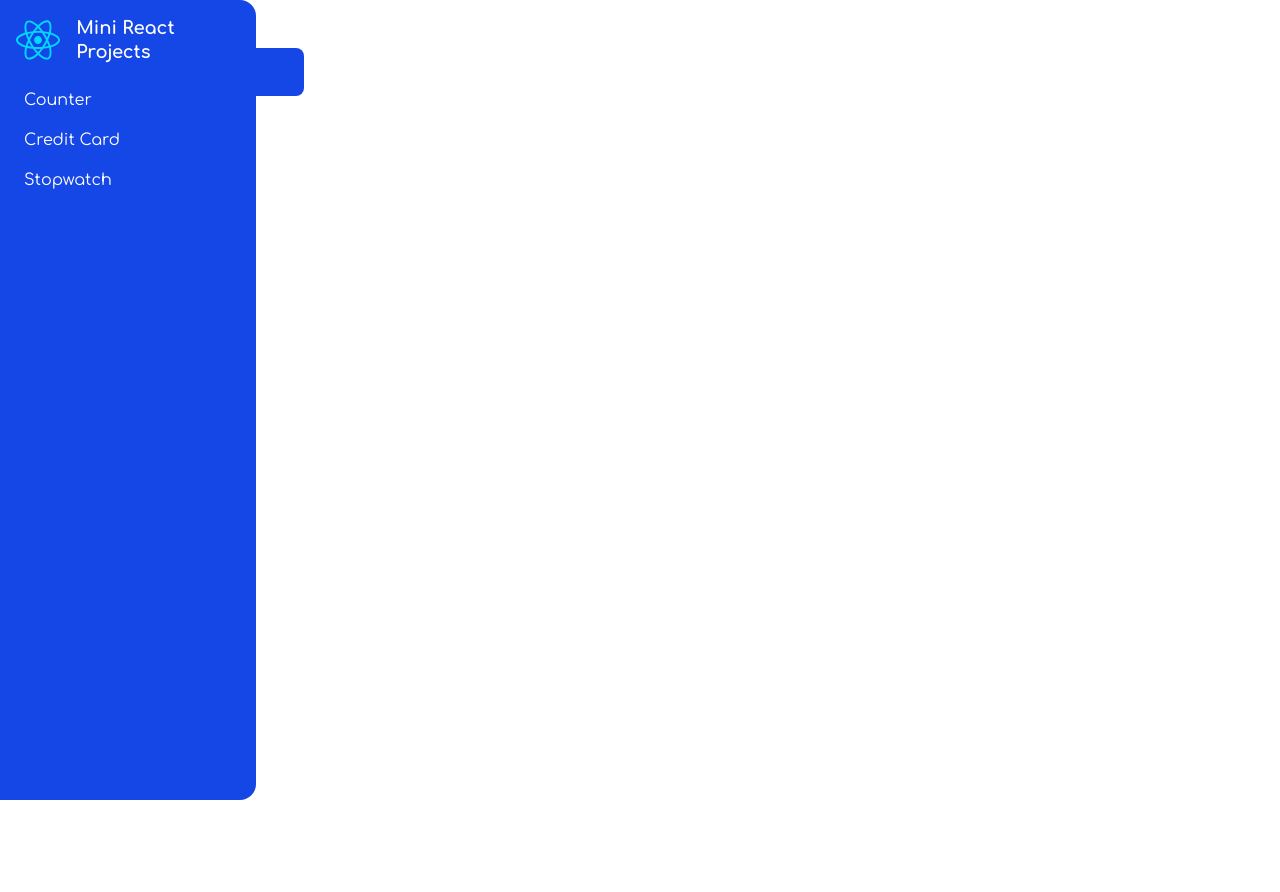
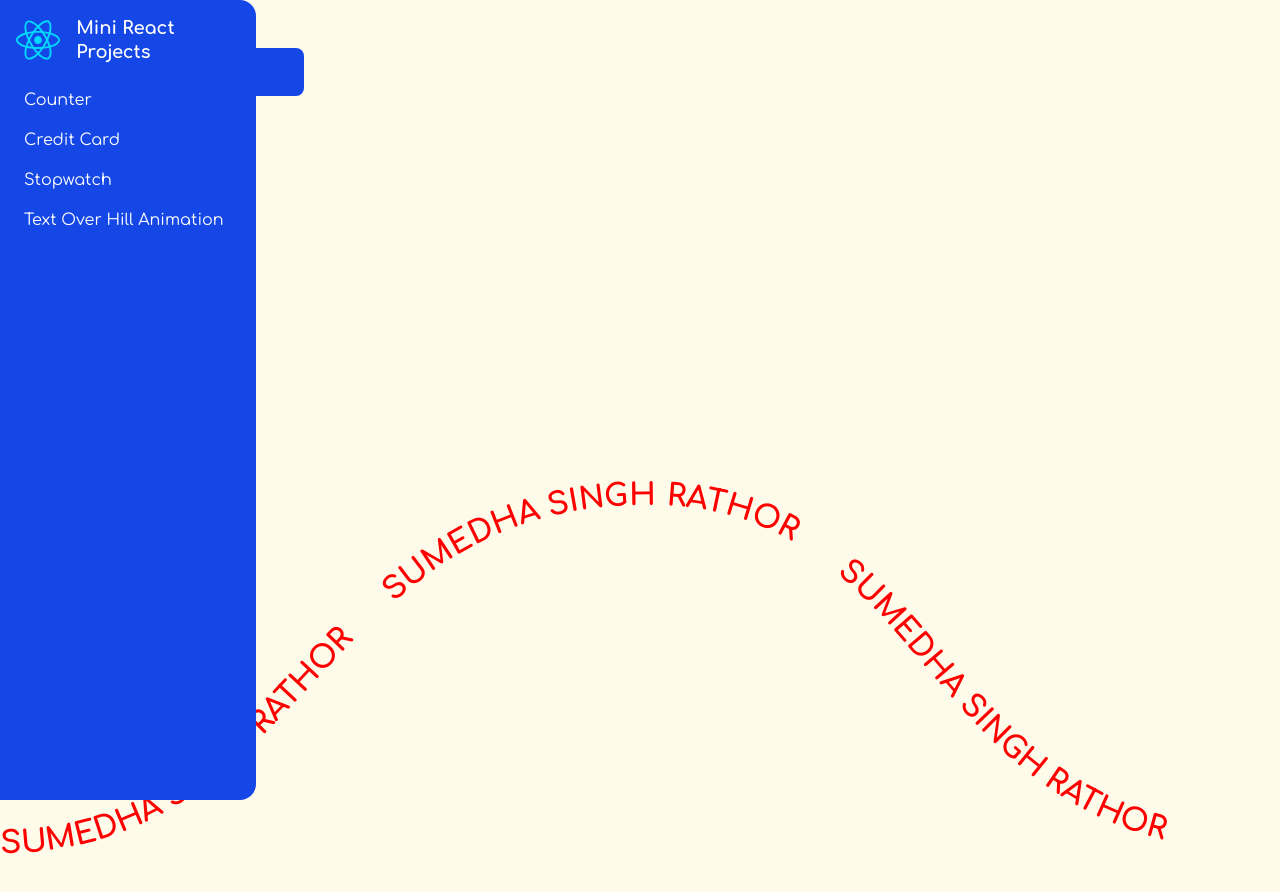
Before and after one commit to SumedhaSinghRathor/random-react-projects, a React (Vite) app: page /textoverhill in a window 1280 px wide. Both pictures are taken after a click on the element 24 px from the left and 72 px from the top of the page. Shown: the top 892 px of the page. Before the commit the page ends 800 px from the top, so only its background shows below. Built offline with nearby package versions, Linux system fonts and the light colour scheme; some icons are missing.

Commit message:
text over hill

```diff
--- a/src/App.jsx
+++ b/src/App.jsx
@@ -4,6 +4,7 @@ import CreditCard from "./project/CreditCard";
 import Home from "./components/Home";
 import Sidebar from "./components/Sidebar";
 import Stopwatch from "./project/Stopwatch";
+import TextoverHill from "./project/TextoverHill";
 
 function App() {
   return (
@@ -14,6 +15,7 @@ function App() {
         <Route path="/counter" element={<Counter />}></Route>
         <Route path="/creditcard" element={<CreditCard />}></Route>
         <Route path="/stopwatch" element={<Stopwatch />}></Route>
+        <Route path="/textoverhill" element={<TextoverHill />}></Route>
       </Routes>
     </>
   );
--- a/src/components/Sidebar.jsx
+++ b/src/components/Sidebar.jsx
@@ -20,7 +20,7 @@ function Sidebar() {
         <Link to="/" onClick={() => setToggle(false)}>
           <img src={logo} alt="react logo" className="size-12 shrink-0" />
         </Link>
-        <h1 className="text-lg font-bold leading-6">Mini React Projects</h1>
+        <h1 className="text-lg font-bold leading-6  ">Mini React Projects</h1>
       </div>
       <ul className="h-full">
         <Link to="/counter">
@@ -47,6 +47,14 @@ function Sidebar() {
             Stopwatch
           </li>
         </Link>
+        <Link to="/textoverhill">
+          <li
+            className="p-2 rounded-lg hover:bg-white/20"
+            onClick={() => setToggle(false)}
+          >
+            Text Over Hill Animation
+          </li>
+        </Link>
       </ul>
     </aside>
   );
--- /dev/null
+++ b/src/project/TextoverHill.jsx
@@ -0,0 +1,52 @@
+import { useScroll } from "motion/react";
+import React, { useEffect, useRef } from "react";
+
+function TextoverHill() {
+  const container = useRef();
+  const texts = useRef([]);
+  const { scrollYProgress } = useScroll({
+    target: container,
+    offset: ["start end", "end end"],
+  });
+
+  useEffect(() => {
+    scrollYProgress.on("change", (e) => {
+      texts.current.forEach((text, i) => {
+        text.setAttribute("startOffset", -40 + i * 40 + e * 40 + "%");
+      });
+    });
+  }, []);
+
+  return (
+    <>
+      <section className="w-screen h-[50vh] bg-amber-50" />
+      <section className="w-screen h-screen bg-amber-50">
+        <svg viewBox="0 0 250 90" fill="none">
+          <path
+            id="curve"
+            d="m0, 88.5c61.37, 0, 61.5-68, 126.5-68, 58, 0, 51, 68, 123, 68"
+            fill="none"
+          />
+          <text className="text-[6px] uppercase font-bold">
+            {[...Array(3)].map((_, i) => {
+              return (
+                <textPath
+                  key={i}
+                  ref={(ref) => (texts.current[i] = ref)}
+                  href="#curve"
+                  fill="red"
+                  startOffset={i * 32 + "%"}
+                >
+                  Sumedha Singh Rathor
+                </textPath>
+              );
+            })}
+          </text>
+        </svg>
+      </section>
+      <section className="w-screen h-44 bg-amber-50" />
+    </>
+  );
+}
+
+export default TextoverHill;
```
Also changed, not shown: 2 other files (tests, documents, lock files or other folders).
